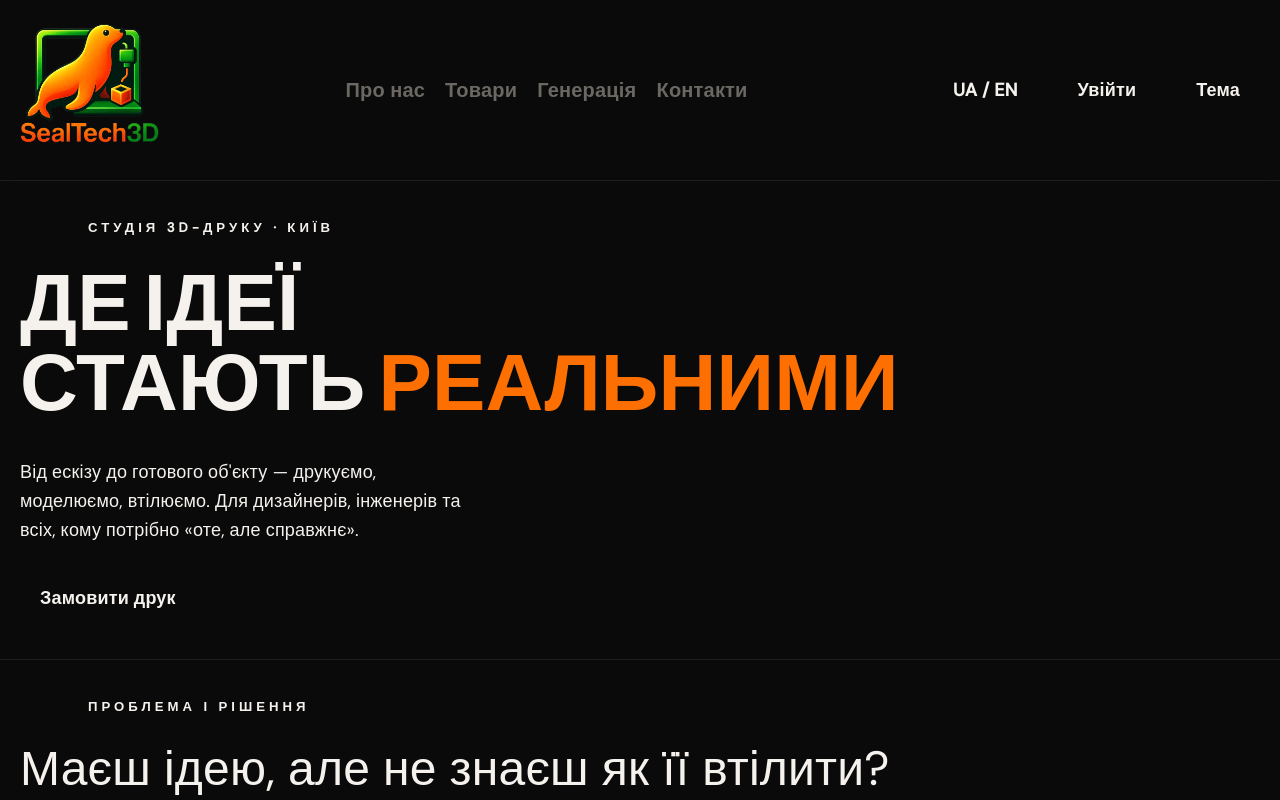
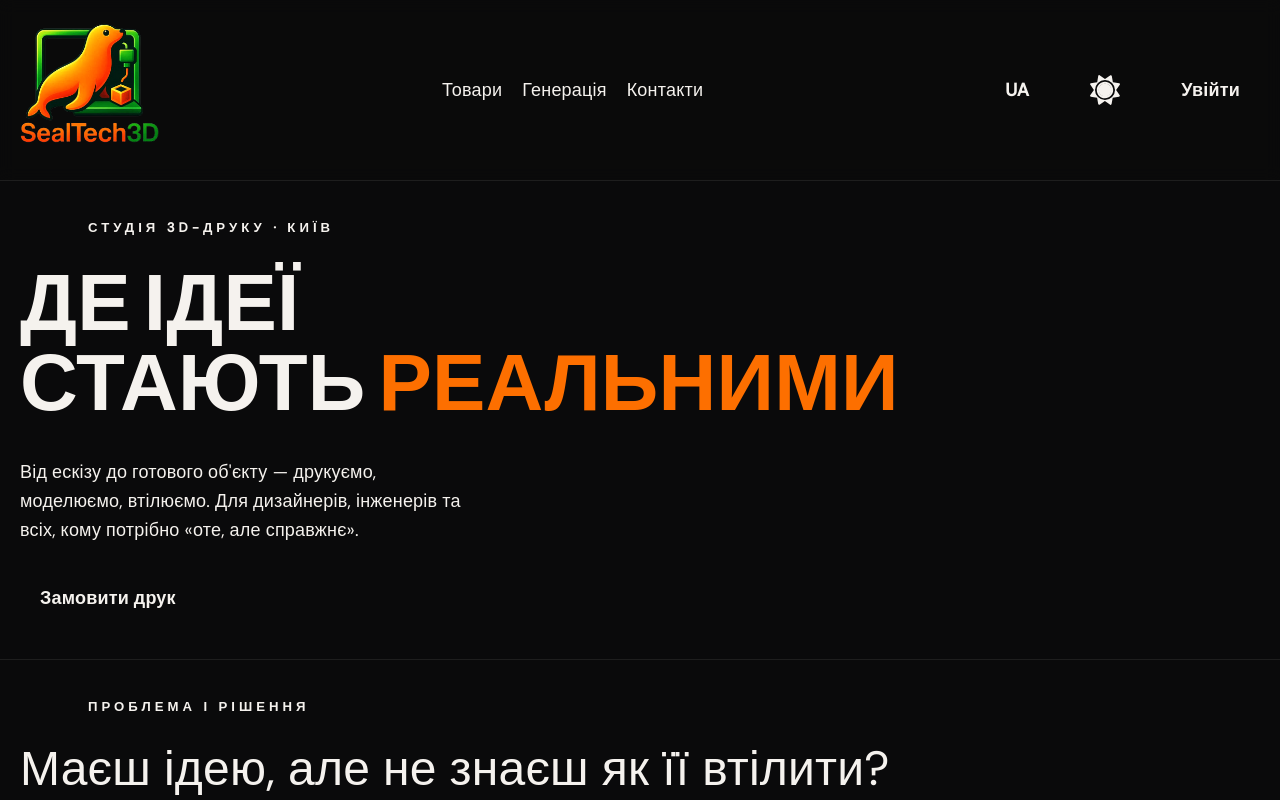
Before and after one commit to Mortiarion/seal-tech-3d-panda-dev, a SvelteKit app in the folder fe/: page / in a window 1280 px wide. Shown: the top 800 px of the page. Built offline with nearby package versions, Linux system fonts and the light colour scheme.

Commit message:
1. нарешті прикрутив кнопку для перемикання теми яку хотів

```diff
--- a/fe/src/lib/components/landing/SectionHeader.svelte
+++ b/fe/src/lib/components/landing/SectionHeader.svelte
@@ -1,15 +1,14 @@
 <script lang='ts'>
+	import { resolve } from "$app/paths";
 
-	import { Route } from "../../../routes/routing-helper";
-
-
-
+	import { Route } from "$lib/routing-helper";
+	import ThemesToggle from "../themes/ThemesToggle.svelte";
 </script>
 
 <header class="border-bottom">
 	<div class="container">
 		<nav>
-			<a href={Route.root} class="logo">
+			<a href={ resolve(Route.root) } class="logo">
 				<img
 					src="/logo.png"
 					width="140"
@@ -19,14 +18,6 @@
 			</a>
 
 			<ul class="nav-links">
-				<!-- <li>
-					<a href="#">Головна</a>
-				</li> -->
-
-				<li>
-					<a href="#">Про нас</a>
-				</li>
-
 				<li>
 					<a href="#">Товари</a>
 				</li>
@@ -41,9 +32,10 @@
 			</ul>
 
 			<div class="nav-right gap-5">
-				<button class="btn language">UA / EN</button>
+				<button class="btn language">UA</button>
+				<ThemesToggle />
 				<button class="btn registration">Увійти</button>
-				<button class="btn theme">Тема</button>
+				<!-- <button class="btn theme">Тема</button> -->
 			</div>
 		</nav>
 	</div>
@@ -70,18 +62,18 @@
 			.nav-links {
 				display: flex;
 				gap: 1.25rem;
-				list-style: none;
+				/* list-style: none; */
 
 
 				& a {
-					color: var(--gray);
-					font-size: 1.25rem;
-					font-weight: 900;
-					letter-spacing: var(--letter-spacing-text);
-					transition: color 0.3s;
+					/* color: var(--gray); */
+					/* font-size: 1.25rem; */
+					/* font-weight: 900; */
+					/* letter-spacing: var(--letter-spacing-text); */
+					/* transition: color 0.3s; */
 
 					&:hover {
-						color: var(--white);
+						/* color: var(--white); */
 					}
 				}
 			}
--- /dev/null
+++ b/fe/src/lib/components/themes/ThemesToggle.svelte
@@ -0,0 +1,98 @@
+<script lang="ts">
+	import { browser } from '$app/environment';
+
+	let isLight = $state(false);
+
+	if (browser) {
+		isLight = document.body.classList.contains('light');
+	}
+
+	function toggleTheme() {
+		isLight = !isLight;
+
+		document.body.classList.toggle('light', !isLight);
+	}
+
+	const toggleId = crypto.randomUUID();
+
+	const clipMainId = `toggles-dev-within-main-${toggleId}`;
+</script>
+
+<button
+	type='button'
+	title='Toggle theme'
+	aria-label='Toggle theme'
+	class='btn'
+	aria-pressed={ isLight }
+	onclick={ toggleTheme }
+>
+	<svg
+		viewBox="0 0 32 32"
+		aria-hidden="true"
+		fill="currentColor"
+	>
+		<defs>
+			<clipPath id={clipMainId}>
+				<path d="M0 0h32v32h-32ZM6 16A1 1 0 0026 16 1 1 0 006 16" />
+			</clipPath>
+		</defs>
+
+		<g clip-path={`url(#${clipMainId})`}>
+			<path
+				d="M30.7 21.3 27.1 16l3.7-5.3c.4-.5.1-1.3-.6-1.4l-6.3-1.1-1.1-6.3c-.1-.6-.8-.9-1.4-.6L16 5l-5.4-3.7c-.5-.4-1.3-.1-1.4.6l-1 6.3-6.4 1.1c-.6.1-.9.9-.6 1.3L4.9 16l-3.7 5.3c-.4.5-.1 1.3.6 1.4l6.3 1.1 1.1 6.3c.1.6.8.9 1.4.6l5.3-3.7 5.3 3.7c.5.4 1.3.1 1.4-.6l1.1-6.3 6.3-1.1c.8-.1 1.1-.8.7-1.4zM16 25.1c-5.1 0-9.1-4.1-9.1-9.1 0-5.1 4.1-9.1 9.1-9.1s9.1 4.1 9.1 9.1c0 5.1-4 9.1-9.1 9.1z"
+				class="d1"
+			/>
+		</g>
+
+		<path
+			d="M16 7.7c-4.6 0-8.2 3.7-8.2 8.2s3.6 8.4 8.2 8.4 8.2-3.7 8.2-8.2-3.6-8.4-8.2-8.4zm0 14.4c-3.4 0-6.1-2.9-6.1-6.2s2.7-6.1 6.1-6.1c3.4 0 6.1 2.9 6.1 6.2s-2.7 6.1-6.1 6.1z"
+			class="d2"
+		/>
+
+		<path
+			d="M16 9.5c-3.6 0-6.4 2.9-6.4 6.4s2.8 6.5 6.4 6.5 6.4-2.9 6.4-6.4-2.8-6.5-6.4-6.5z"
+			class="d3"
+		/>
+	</svg>
+</button>
+
+<style lang='postcss'>
+	button {
+		svg {
+			width: 2rem;
+			transition: transform 1s cubic-bezier(0, 0, 0, 1.25);
+
+			&:focus-visible {
+				outline: 2px solid currentColor;
+				outline-offset: 4px;
+			}
+
+			&:hover  {
+				transform: rotate(250deg);
+			}
+
+			&:active {
+				transform: scale(0.8);
+			}
+
+			.d1,
+			.d2,
+			.d3 {
+				transform-origin: center;
+				will-change: transform;
+
+				transition:
+					transform var(--toggles-within-duration)
+					cubic-bezier(0, 0, 0, 1.25),
+					opacity var(--toggles-within-duration);
+			}
+
+			.d3 {
+				/* opacity: 0; */
+				/* transform: translate3d(0, 0, 0) scale(0.8); */
+			}
+		}
+	}
+
+
+</style>
--- a/fe/src/routes/routing-helper.ts
+++ b/fe/src/lib/routing-helper.ts
@@ -7,3 +7,6 @@ export const Route = {
         forgotPassword: '/auth/forgot_password',
     }
 } as const;
+
+export type RoutePath = (typeof Route)[keyof typeof Route];
+export type RouteKey = keyof typeof Route;
--- /dev/null
+++ b/fe/src/lib/stores/theme.ts
@@ -0,0 +1,64 @@
+// src/lib/stores/theme.ts
+import { writable } from 'svelte/store';
+import { browser } from '$app/environment';
+
+export enum Theme {
+	Light = 'light',
+	Dark = 'dark'
+}
+
+const THEME_STORAGE_KEY = 'theme';
+const THEME_ATTRIBUTE = 'data-theme';
+
+function createThemeStore() {
+	// Визначаємо початкову тему
+	const getInitialTheme = (): Theme => {
+		if (!browser) return Theme.Light;
+
+		// 1. Перевіряємо збережену тему
+		const savedTheme = localStorage.getItem(THEME_STORAGE_KEY) as Theme | null;
+		if (savedTheme && Object.values(Theme).includes(savedTheme)) {
+			return savedTheme;
+		}
+
+		// 2. Системна тема
+		return window.matchMedia('(prefers-color-scheme: dark)').matches
+			? Theme.Dark
+			: Theme.Light;
+	};
+
+	const initialTheme = getInitialTheme();
+	const { subscribe, set, update } = writable<Theme>(initialTheme);
+
+	// Функція застосування теми
+	const applyTheme = (theme: Theme) => {
+		if (!browser) return;
+		document.documentElement.setAttribute(THEME_ATTRIBUTE, theme);
+		localStorage.setItem(THEME_STORAGE_KEY, theme);
+	};
+
+	// Автоматичне застосування при зміні
+	subscribe(applyTheme);
+
+	return {
+		subscribe,
+		set: (theme: Theme) => {
+			if (Object.values(Theme).includes(theme)) {
+				set(theme);
+			}
+		},
+		update,
+		toggle: () => {
+			update(current => current === Theme.Light ? Theme.Dark : Theme.Light);
+		},
+		resetToSystem: () => {
+			if (!browser) return;
+			const systemTheme = window.matchMedia('(prefers-color-scheme: dark)').matches
+				? Theme.Dark
+				: Theme.Light;
+			set(systemTheme);
+		}
+	};
+}
+
+export const themeStore = createThemeStore();
--- a/fe/src/routes/layout.css
+++ b/fe/src/routes/layout.css
@@ -53,11 +53,43 @@ body {
 	line-height: 1;
 	letter-spacing: var(--letter-spacing-text);
 	font-size: 1.125rem;
+	transition: all 1s;
+
+	&.light {
+		background-color: var(--white);
+		color: var(--black);
+
+
+		& .d1 {
+			transform: scale(0.65);
+		}
+
+		& .d2 {
+			transform: scale(1.5);
+		}
+
+		& .d3 {
+			opacity: 1;
+			transform: translate3d(3px, -3px, 0) scale(1.2);
+		}
+
+		header {
+			background-color: var(--white);
+			color: var(--black);
+
+			nav {
+				/* color: var(--gray); */
+			}
+		}
+	}
 }
 
 .container {
 	@apply mx-auto px-5 py-10;
 }
+
+
+
 
 .label {
 	font-size: 0.825rem;
```
